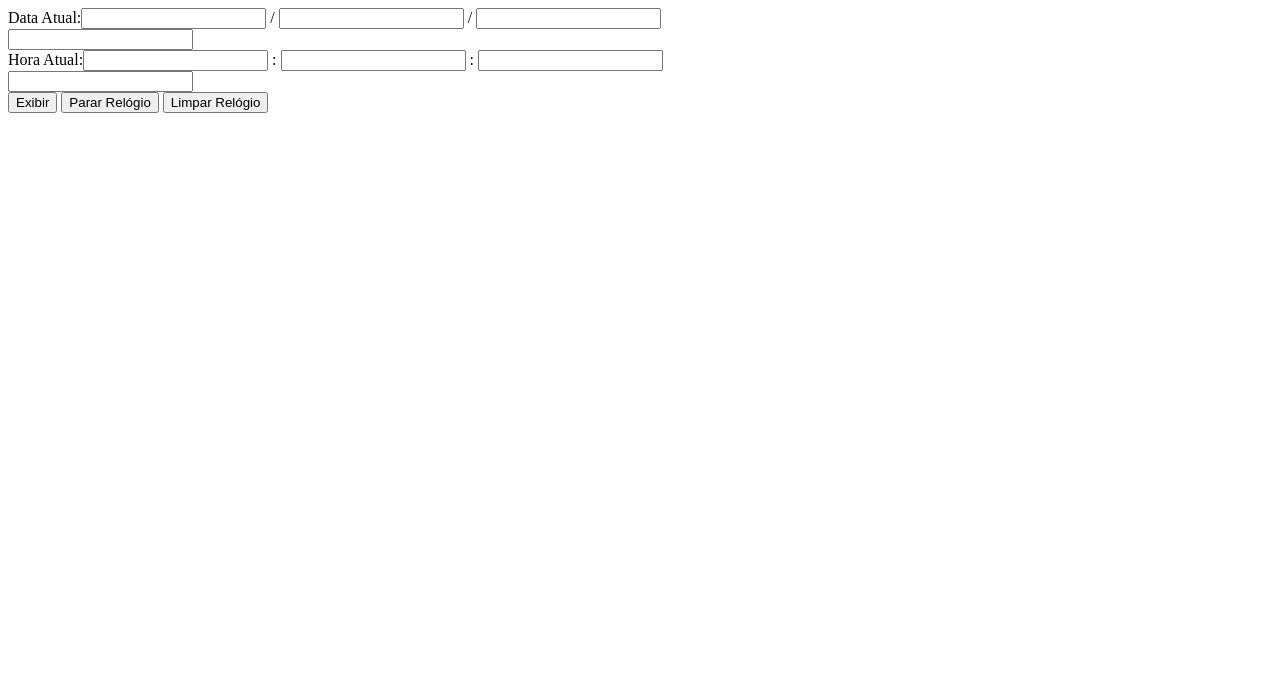
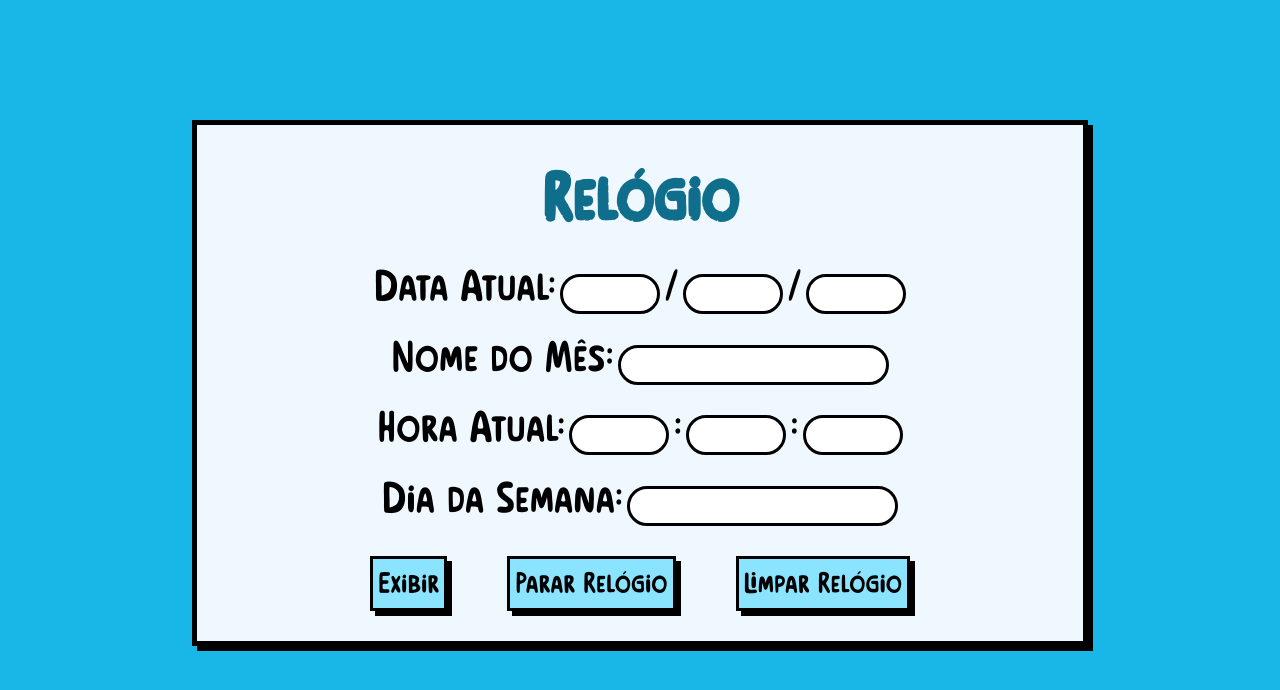
Before and after one commit to D33bora/Relogio, a plain HTML site: page index.html in a window 1280 px wide. Drawn offline with Linux system fonts and the light colour scheme.

Commit message:
Criando a function limpar no js, criando a estrutura css e importando fonte de texto

```diff
--- a/assets/css/estilo.css
+++ b/assets/css/estilo.css
@@ -0,0 +1,97 @@
+@font-face {
+    font-family: fonte;
+    src: url(../src/Blooming\ Flowers\ Free.otf);
+}
+
+*{
+    padding: 0px;
+    margin: 0px;
+    box-sizing: border-box;
+}
+
+body
+{
+    font-family: fonte;
+    background-color: rgb(24, 183, 231);
+}
+
+h1
+{
+    font-size: 70px;
+    color: rgb(15, 110, 139);
+}
+
+form
+{
+    margin-top: 120px;
+    text-align: center;
+    background-color: aliceblue;
+    width: 70%;
+    margin-left: 15%;
+    position: relative;
+    padding: 30px;
+    border: 5px solid black;
+    box-shadow: 5px 5px 0px 0px black;
+    transition: all 0.5s;
+}
+
+form:hover
+{
+    box-shadow: 20px 20px 0px 0px black;
+    transform: scale(1.1);
+}
+
+input, button
+{
+    margin-top: 30px;
+}
+
+button, input
+{
+    font-size: 20px;
+}
+
+label
+{
+    font-size: 45px;
+}
+
+#botao
+{
+    justify-content: center;
+    display: flex;
+    gap: 60px;
+}
+
+input
+{
+    border: 3px solid black;
+    border-radius: 50px;
+    height: 40px;
+    text-align: center;
+    background-color: white;
+}
+
+#dia, #mes, #ano, #hora, #min, #seg
+{
+    width: 100px;
+}
+
+button
+{
+    padding: 5px;
+    border: 3px solid black;
+    box-shadow: 5px 5px 0px 0px black;
+    cursor: pointer;
+    transition: all 0.5s;
+    font-family: fonte;
+    font-size: 30px;
+    background-color: rgb(139, 228, 255);
+}
+
+button:hover
+{
+    background-color: rgb(0, 108, 141);
+    color: white;
+    box-shadow: 8px 8px 0px 0px rgb(0, 32, 58);
+}
--- a/assets/javascript/script.js
+++ b/assets/javascript/script.js
@@ -67,3 +67,16 @@ function Parar()
 {
     clearInterval(rep);
 }
+
+function Limpar()
+{
+    document.getElementById('dia').value = '';
+    document.getElementById('mes').value = '';
+    document.getElementById('ano').value = '';
+    document.getElementById('mesext').value = '';
+    document.getElementById('hora').value = '';
+    document.getElementById('min').value = '';
+    document.getElementById('seg').value = '';
+    document.getElementById('sema').value = '';
+
+}
--- a/index.html
+++ b/index.html
@@ -8,29 +8,36 @@
 </head>
 <body>
     <form>
-        Data Atual:<input type="text" id="dia">
+        <h1>Relógio</h1>
+        <label>Data Atual:</label>
+        <input type="text" id="dia" disabled>
         <label>/</label>
-        <input type="text" id="mes">
+        <input type="text" id="mes" disabled>
         <label>/</label>
-        <input type="text" id="ano">
+        <input type="text" id="ano" disabled>
         <br>
 
-        <input type="text" name="" id="mesext">
+        <label>Nome do Mês:</label>
+        <input type="text" name="" id="mesext" disabled>
         <br>
 
-        Hora Atual:<input type="text" id="hora">
+        <label>Hora Atual:</label>
+        <input type="text" id="hora" disabled>
         <label>:</label>
-        <input type="text" id="min">
+        <input type="text" id="min" disabled>
         <label>:</label>
-        <input type="text" id="seg">
+        <input type="text" id="seg" disabled>
         <br>
 
-        <input type="text" id="sema">
+        <label>Dia da Semana:</label>
+        <input type="text" id="sema" disabled>
         <br>
 
-        <button onclick="Exibir()">Exibir</button>
-        <button type="submit" onclick="Parar()">Parar Relógio</button>
-        <button type="submit" onclick="limpar()">Limpar Relógio</button>
+        <div id="botao">
+            <button onclick="Exibir()">Exibir</button>
+            <button type="submit" onclick="Parar()">Parar Relógio</button>
+            <button type="submit" onclick="Limpar()">Limpar Relógio</button>
+        </div>
     </form>
 
     <script lang="JavaScript" src="./assets/javascript/script.js"></script>
```
Also changed, not shown: assets/src/Blooming Flowers Free.otf (added).
